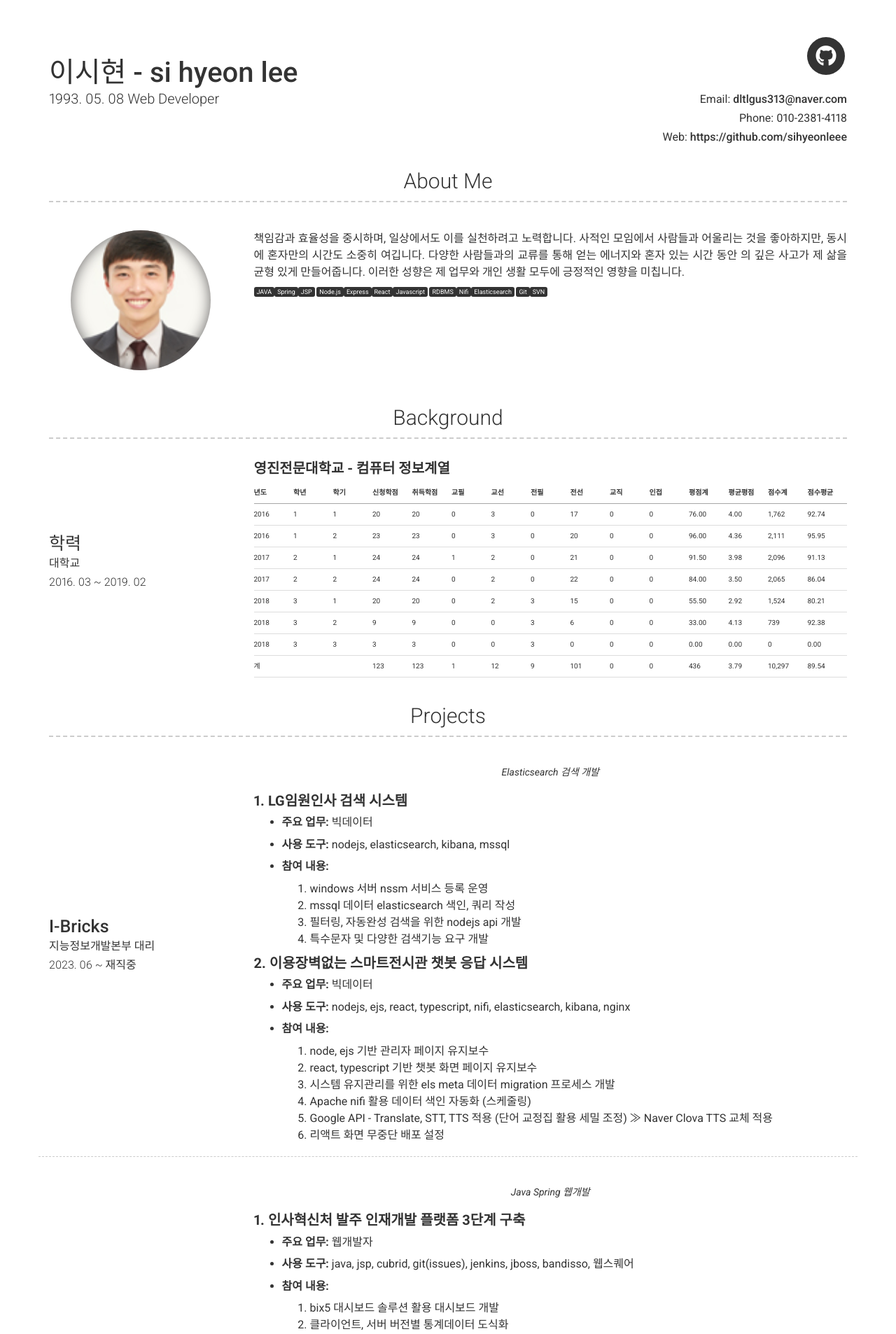
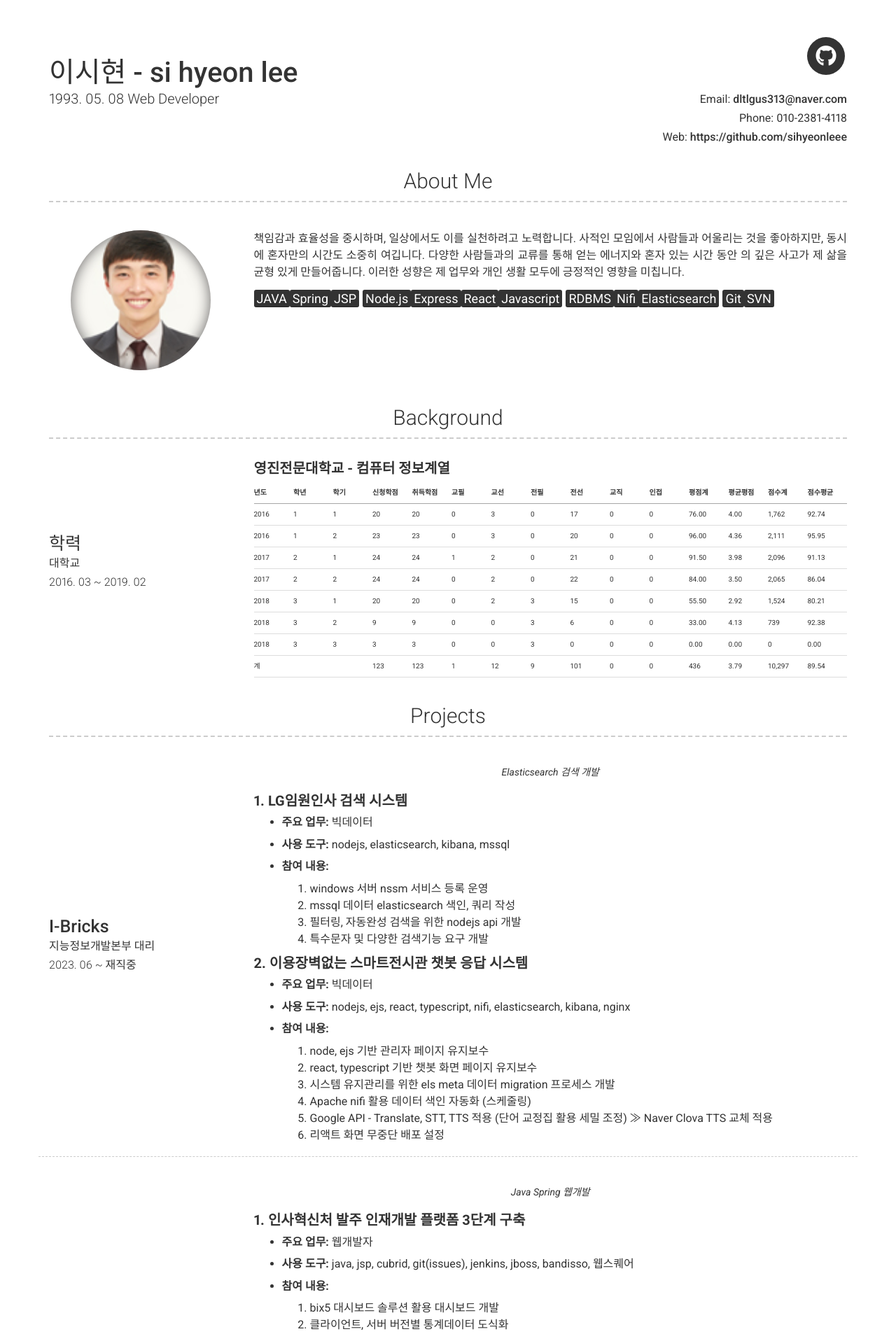
Before and after one commit to sihyeonleee/sihyeonleee.github.io, a Jekyll site: the page built from index.md, in a window 1280 px wide. Shown: the top 1906 px of the page at 70% size. Built offline with Jekyll 4.4.1, drawn with Linux system fonts in a browser that asks for light colours; nearby versions of some CDN libraries.

Commit message:
no message

```diff
--- a/_config.yml
+++ b/_config.yml
@@ -57,7 +57,7 @@ about_content: | # this will include new lines to allow paragraphs
     여깁니다. 다양한 사람들과의 교류를 통해 얻는 에너지와 혼자 있는 시간 동안
     의 깊은 사고가 제 삶을 균형 있게 만들어줍니다. 이러한 성향은 제 업무와 개인
     생활 모두에 긍정적인 영향을 미칩니다.
-    <div>
+    <div style="font-size: 200%; margin-top:10px">
       <mark>JAVA</mark><mark>Spring</mark><mark>JSP</mark>
       <mark>Node.js</mark><mark>Express</mark><mark>React</mark><mark>Javascript</mark>
       <mark>RDBMS</mark><mark>Nifi</mark><mark>Elasticsearch</mark>
```
